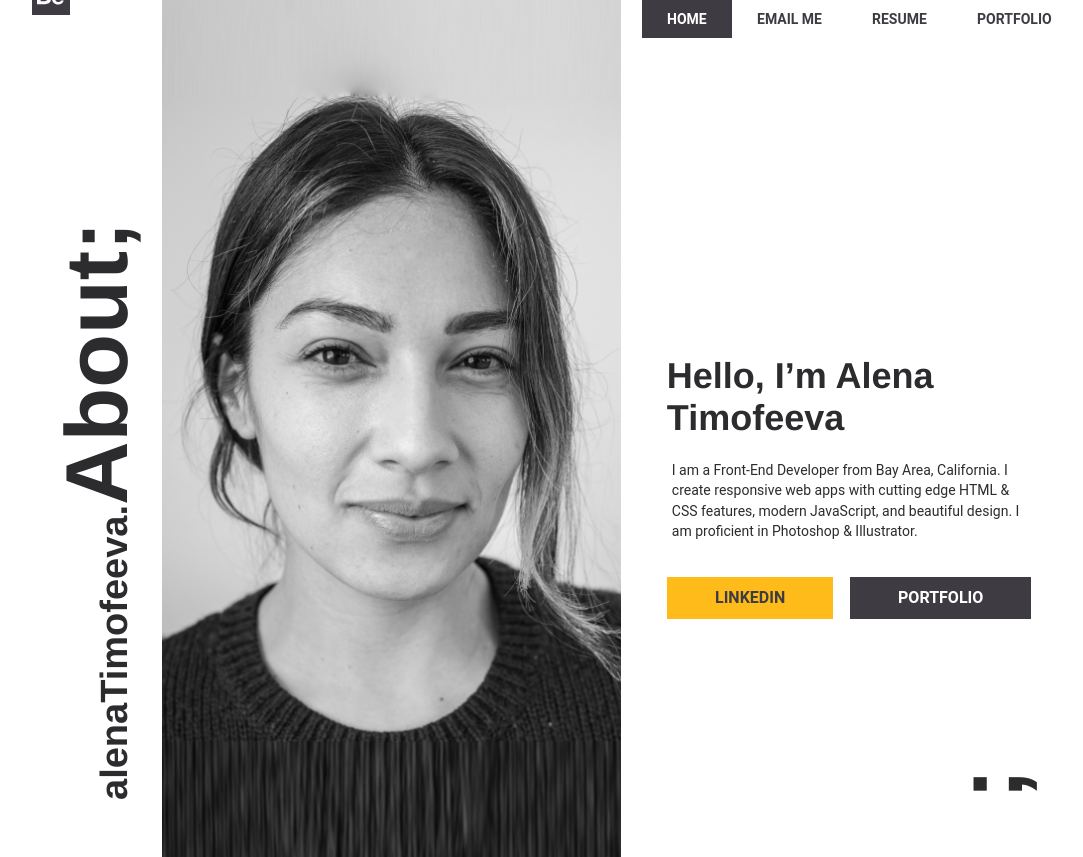
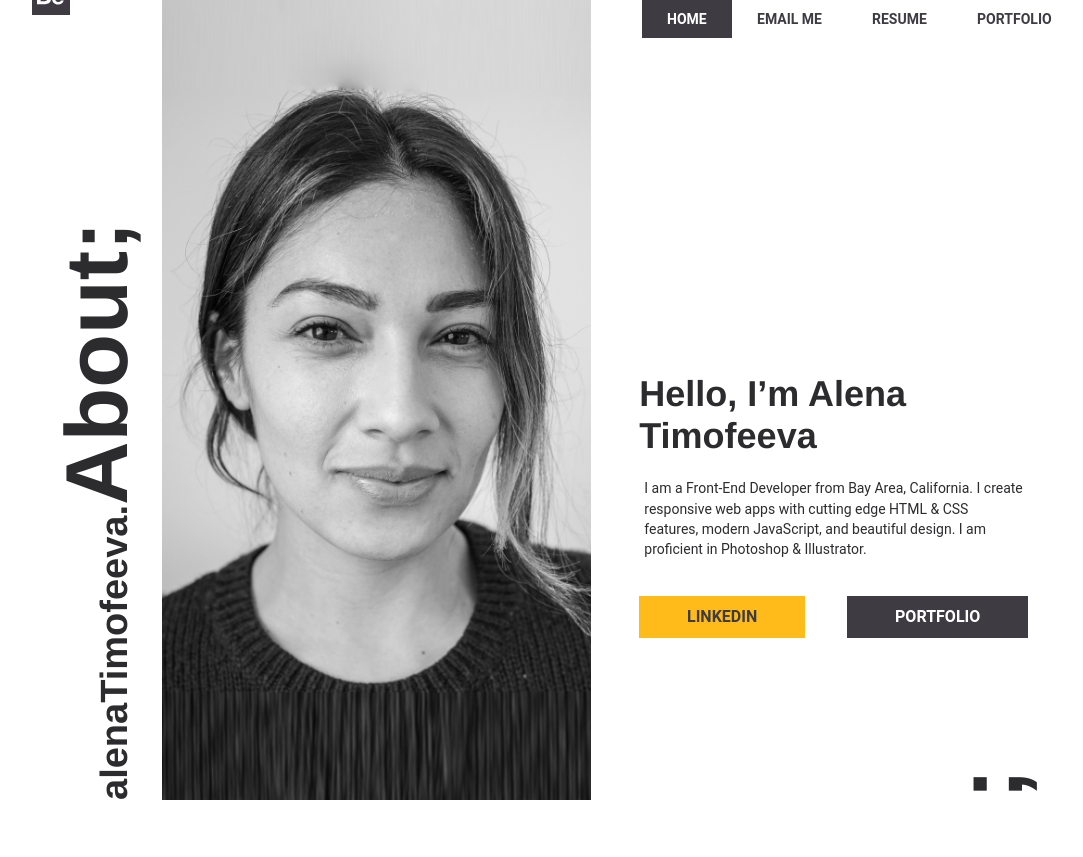
Before and after one commit to mouseProgrammouse/portfolio, a React (Create React App) app: page / in a window 1280 px wide. Shown: the whole page, without its empty margins (86-1169 px from the left). After the commit the page ends 800 px from the top, so only its background shows below. Built offline with nearby package versions, Linux system fonts and the light colour scheme.

Commit message:
change height of MainImg

```diff
--- a/src/App.css
+++ b/src/App.css
@@ -46,7 +46,7 @@ h5 {
   display: block;
   margin-left: 130px;
   width: 44%;
-  height: 100%;
+  height: 100vh;
 }
 
 .decoration {
@@ -87,11 +87,9 @@ h5 {
 }
 
 @media only screen and (min-height: 900px){
-  .app {
-    max-height: 900px;
-  }
-
-  .projects-slideshow-container {
+  .app,
+  .main-page img,
+  .projects-slideshow-container  {
     max-height: 900px;
   }
 }
```
